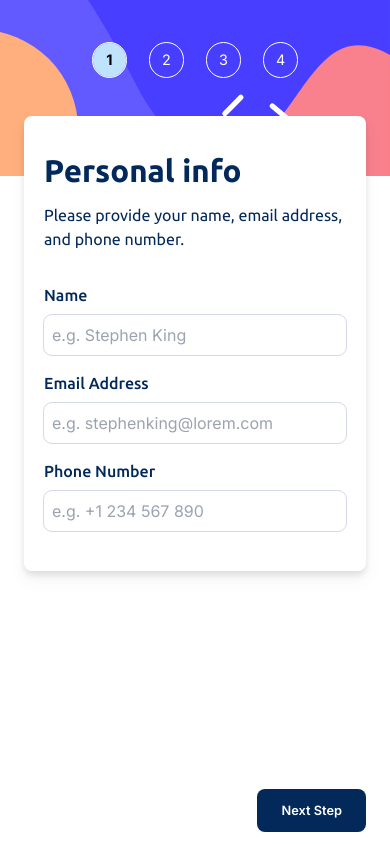
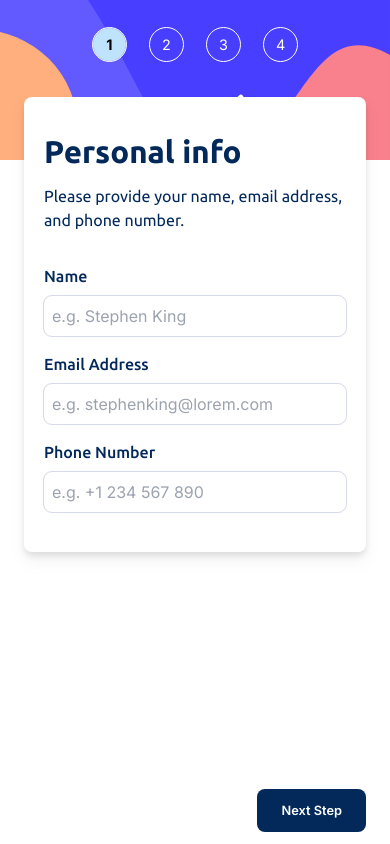
Before and after one commit to Davesakraken/multi-step-form, a Next.js app: page / in a window 390 px wide. Built offline with nearby package versions, Linux system fonts and the light colour scheme.

Commit message:
static background fix

```diff
--- a/src/Components/Form/Form.tsx
+++ b/src/Components/Form/Form.tsx
@@ -67,7 +67,8 @@ export default function Form({ stepNumber, setStepNumber }: StepListProps) {
 
   return (
     <>
-      <section className="flex flex-col flex-grow justify-between md:px-16 px-6 pt-9 pb-3">
+      <div className="absolute bg-sidebar-mobile bg-cover w-[100vw] h-40 md:hidden" />
+      <section className="flex flex-col flex-grow justify-between md:px-16 px-6 pt-9 pb-3 ">
         <div>{currentForm()}</div>
         <section className="flex justify-between gap-5">
           <button
--- a/src/Components/Form/FormStep.tsx
+++ b/src/Components/Form/FormStep.tsx
@@ -11,9 +11,7 @@ export default function FormStep({ title, description, children }: FormStepProps
     "md:bg-none md:rounded-none md:top-0 md:p-0 md:pt-0 md:pb-0 md:drop-shadow-none";
   return (
     <>
-      <section
-        className={`relative -top-24 bg-white rounded-lg p-5 pt-8 pb-10 drop-shadow-lg ${desktopStyles}`}
-      >
+      <section className={`bg-white rounded-lg p-5 pt-8 pb-10 drop-shadow-lg ${desktopStyles}`}>
         <h1>{title}</h1>
         <h2 className="mt-2">{description}</h2>
         <section className="mt-8">{children}</section>
--- a/src/Components/stepList/StepList.tsx
+++ b/src/Components/stepList/StepList.tsx
@@ -13,8 +13,8 @@ export default function StepList({ stepNumber }: StepListProps) {
     "md:rounded-lg md:p-8 md:bg-sidebar-desktop md:items-start md:justify-start md:min-w-[15.5rem] md:h-full";
 
   return (
-    <section className={`flex justify-center bg-sidebar-mobile bg-cover h-44 ${desktopClasses}`}>
-      <ol className="flex flex-row md:flex-col text-white gap-6 md:gap-0 mb-14">
+    <section className={`flex justify-center bg-cover mt-7 ${desktopClasses} z-10`}>
+      <ol className="flex flex-row md:flex-col text-white gap-6 md:gap-0 ">
         {listItems.map((item, idx) => (
           <li
             key={idx}
```
